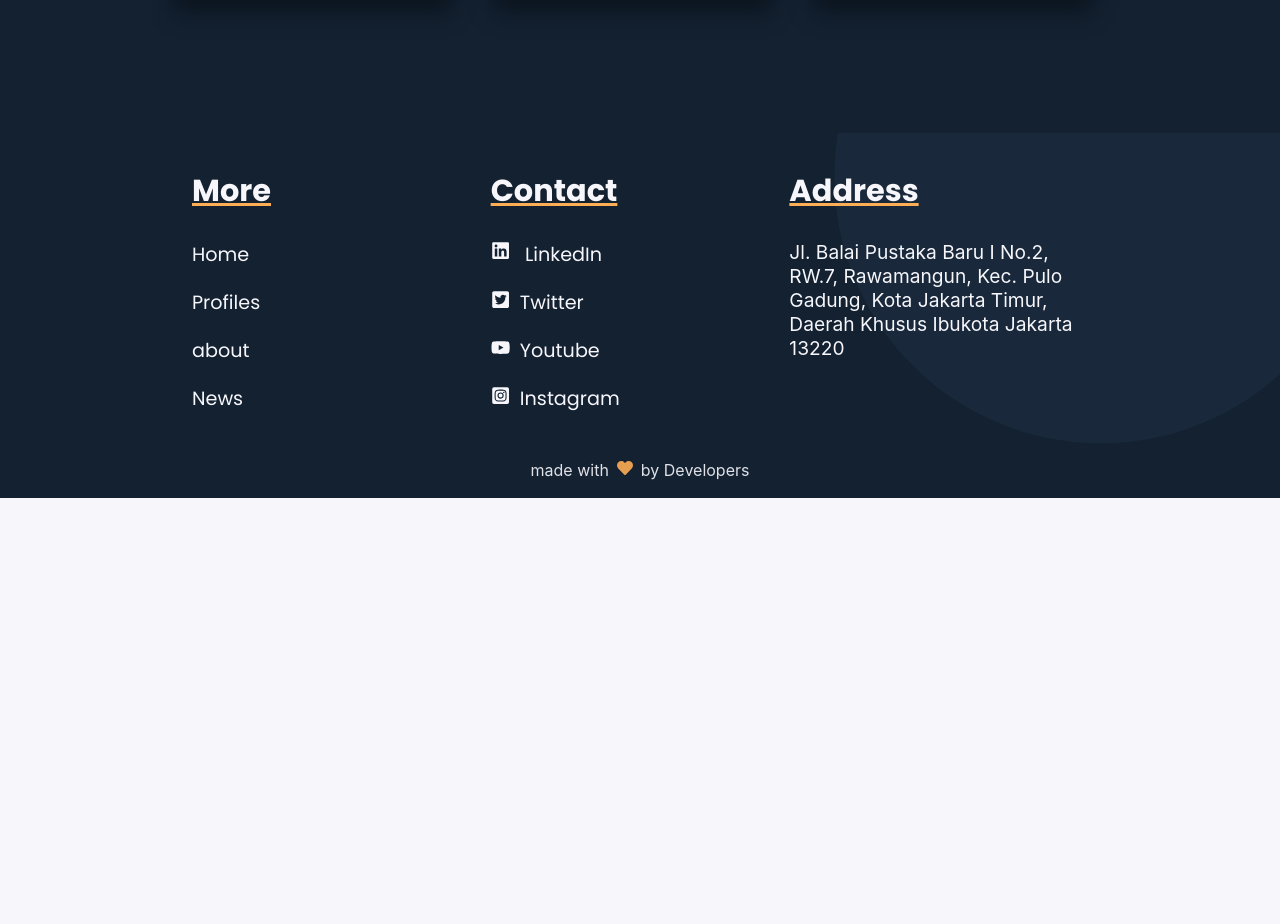
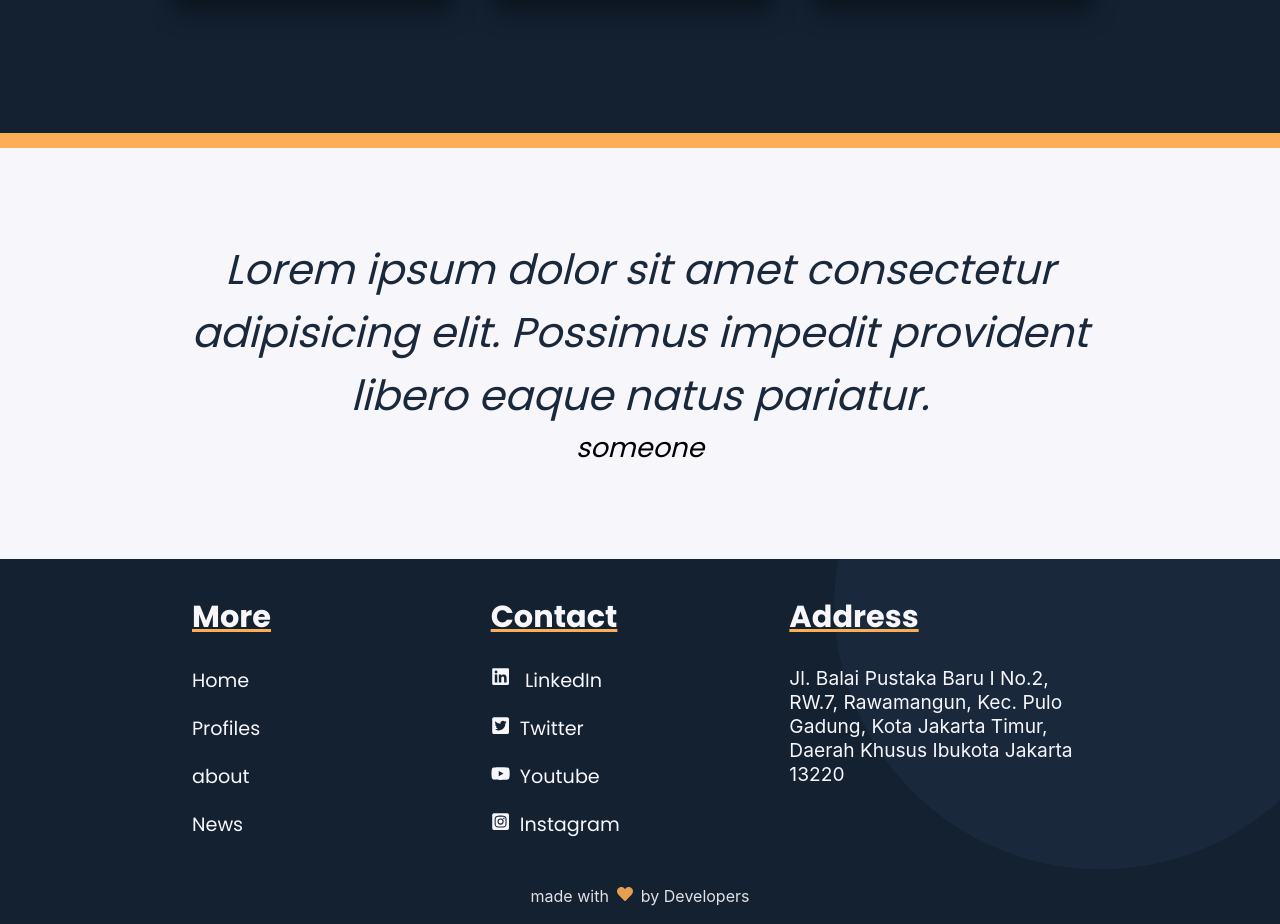
Before and after one commit to NAoHR/detailku-sija, a Next.js app: page / in a window 1280 px wide. Shown: the part 3420-4344 px from the top of the page. Before the commit the page ends 3918 px from the top, so only its background shows below. Built offline with nearby package versions, Linux system fonts and the light colour scheme.

Commit message:
add quote side

```diff
--- a/containers/Main.jsx
+++ b/containers/Main.jsx
@@ -122,6 +122,16 @@ const Main = () => {
                         }
                     </div>
                 </div>
+                <div className={style.lovely_quote_side}>
+                        <div className={style.lovely_main_quote}>
+                            <h1 className={style.lovely_quote_text}>
+                                Lorem ipsum dolor sit amet consectetur adipisicing elit. Possimus impedit provident libero eaque natus pariatur.
+                            </h1>
+                            <h2 className={style.lovely_quote_by}>
+                                someone
+                            </h2>
+                        </div>
+                </div>
             </div>
             <Footer />
         </>
@@ -129,3 +139,5 @@ const Main = () => {
 }
 
 export default Main;
+// manusia bisa berandai,berangan,berharap
+// namun mereka juga bisa merusaknya
--- a/styles/containers-css/Main.module.css
+++ b/styles/containers-css/Main.module.css
@@ -296,6 +296,38 @@ div.lovely_who_wrapper.lovely_who{
 }
 /* SUBJECT - CLOSE */
 
+/* QUOTE - open*/
+.lovely_quote_side{
+    width: 100%;
+    padding: 90px 10px 90px 10px;
+    display: flex;
+    align-items: center;
+    justify-content: center;
+    border-top: 15px solid var(--orange);
+}
+.lovely_main_quote{
+    width: 95%;
+}
+.lovely_quote_text{
+    font-family: 'Poppins', sans-serif;
+    margin: 0px;
+    padding: 0px;
+    font-size: 2.5em;
+    text-align: center;
+    color: var(--light-black);
+    font-weight: 400;
+    font-style: oblique;
+}
+.lovely_quote_by{
+    text-align: center;
+    font-family: 'Poppins', sans-serif;
+    margin: 0px;
+    padding: 0px;
+    font-size: 1.5em;
+    font-weight: 400;
+    font-style: oblique;
+}
+/* QUOTE - close*/
 
 
 
@@ -475,6 +507,15 @@ div.lovely_who_wrapper.lovely_who{
     .lovely_left{
         width: 400px;
     }
+    .lovely_main_quote{
+        width: 900px;
+    }
+    .lovely_quote_text{
+        font-size: 2.6em;
+    }
+    .lovely_quote_by{
+        font-size: 1.7em;
+    }
 }
 
 @media screen and (min-width:974px) {
@@ -493,9 +534,9 @@ div.lovely_who_wrapper.lovely_who{
 
 /* // X-Large devices (large desktops, 1200px and up) */
 @media (min-width: 1200px) {
- .lovely_divider{
-     width: 1100px;
- }
+    .lovely_divider{
+        width: 1100px;
+    }
 }
 
 /* // XX-Large devices (larger desktops, 1400px and up) */
```
